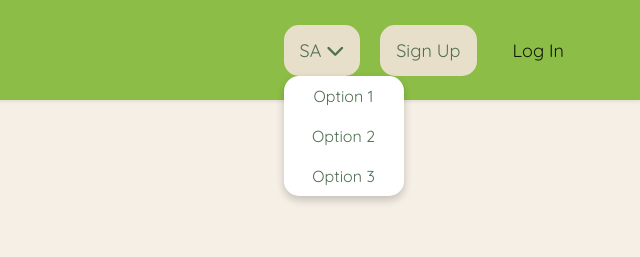
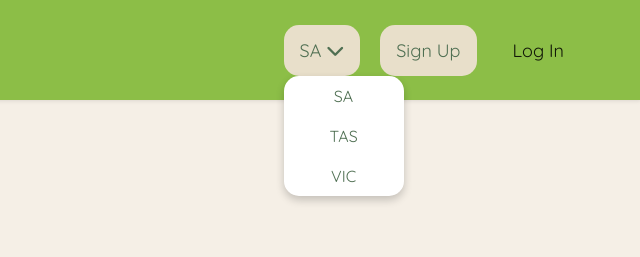
Before and after one commit to aintnoBaka7227/Green-Action-Volunteer-website, a website: page public/about.html in a window 1280 px wide. Both pictures are taken after a click on the button "SA". Shown: the top 257 px of the page, 640-1280 px from the left. Drawn offline with Linux system fonts and the light colour scheme.

Commit message:
fix: branch dropdown button

```diff
--- a/public/about.html
+++ b/public/about.html
@@ -26,9 +26,9 @@
             <div class="dropdown ">
                 <button type="button" class="dropdown-toggle">SA  <i class="fas fa-chevron-down"></i></button>
                 <div class="dropdown-content">
-                  <a href="#">Option 1</a>
-                  <a href="#">Option 2</a>
-                  <a href="#">Option 3</a>
+                  <a href="#">SA</a>
+                  <a href="#">TAS</a>
+                  <a href="#">VIC</a>
                 </div>
             </div>
         </ul>
```
Also changed, not shown: public/index.html (+3 -3 lines).
